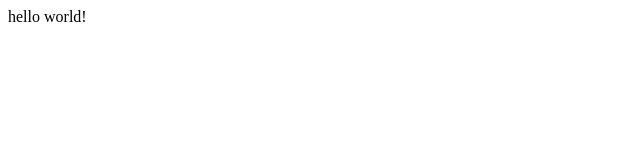
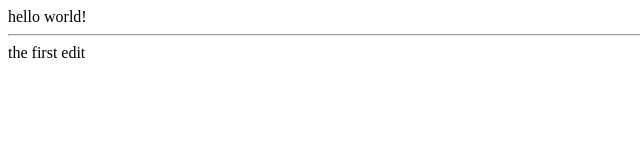
Before and after one commit to xiaoxiangmuyi/progress, a plain HTML site: page index.html in a window 1280 px wide. Shown: the whole page, without its empty margins (0-640 px from the left). Drawn offline with Linux system fonts and the light colour scheme.

Commit message:
第一次修改，添加分隔符

```diff
--- a/index.html
+++ b/index.html
@@ -6,5 +6,8 @@
 	</head>
 	<body>
 		hello world!
+		<br>
+		<hr>
+		the first edit
 	</body>
 </html>
```
